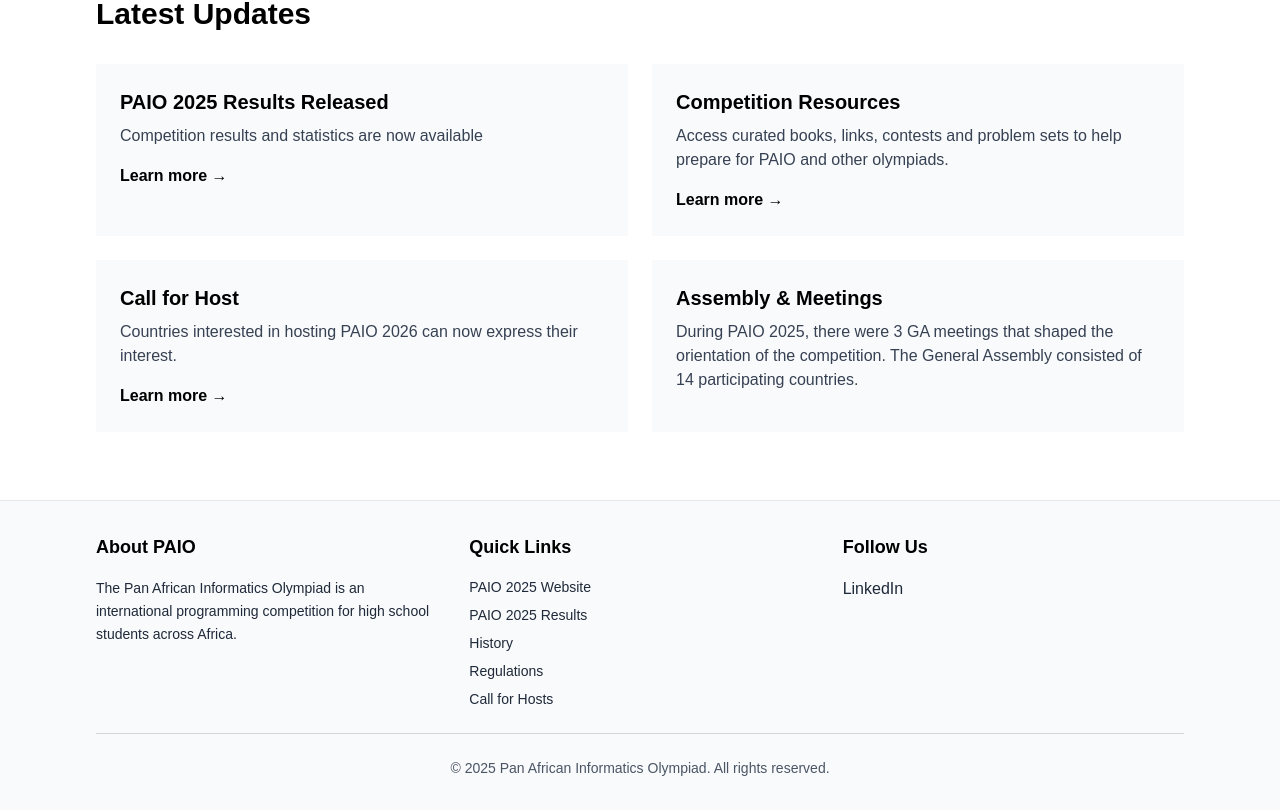
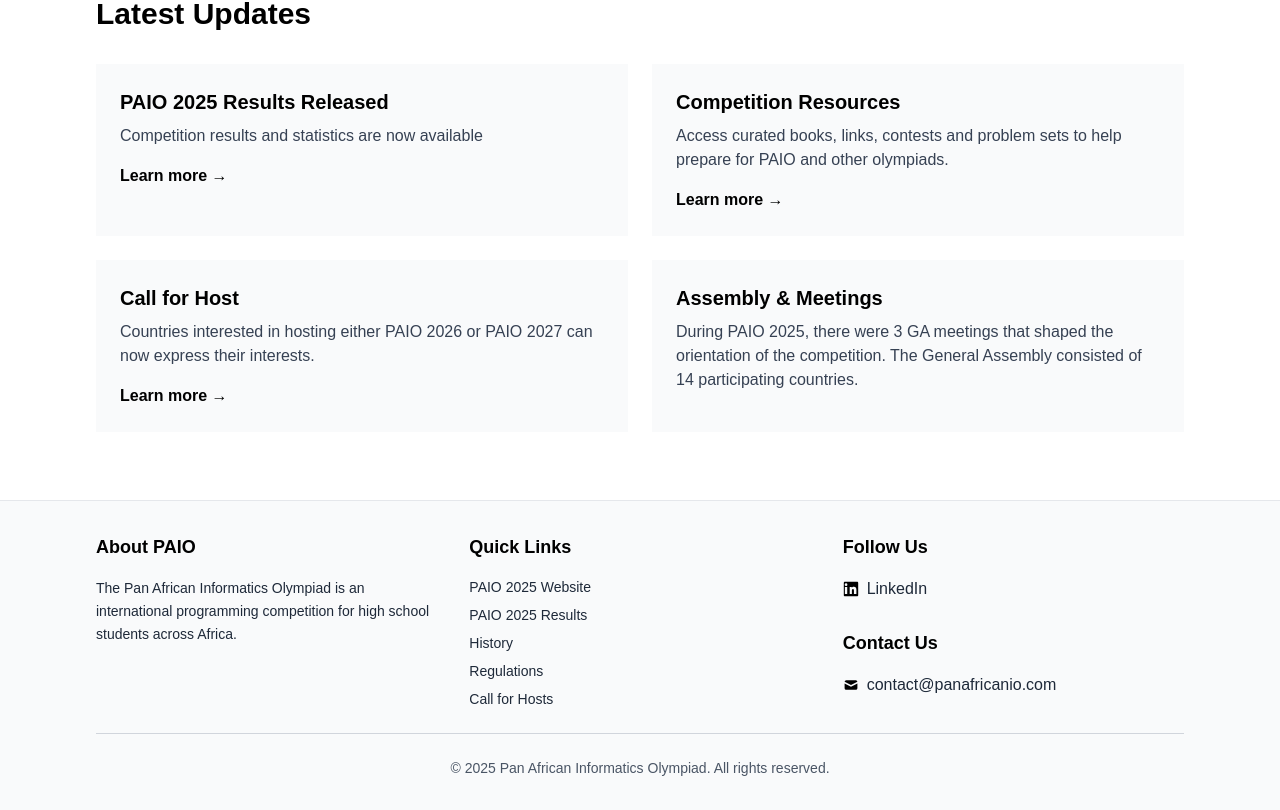
Before and after one commit to panafricanio/paio-general, a Next.js app: page / in a window 1280 px wide. Shown: the part 757-1567 px from the top of the page. Built offline with nearby package versions, Linux system fonts and the light colour scheme.

Commit message:
Add PAIO email and edit contact section

```diff
--- a/src/app/calls/hosts/page.tsx
+++ b/src/app/calls/hosts/page.tsx
@@ -11,10 +11,10 @@
 
           <div className="space-y-12">
             <div className="border-b border-gray-200 pb-8">
-              <h2 className="text-2xl font-bold mb-4 text-black">Host PAIO 2026 & 2027</h2>
+              <h2 className="text-2xl font-bold mb-4 text-black">Host PAIO 2026 or 2027</h2>
               <p className="text-gray-700 leading-relaxed max-w-3xl">
                 We invite qualified organizations to host the Pan African Informatics Olympiad.
-                Host countries must establish an Host Organizing Committee (HOC), Host Scientific
+                Host countries must establish a Host Organizing Committee (HOC), Host Scientific
                 Committee (HSC), and Host Technical Committee (HTC) to oversee all operations.
               </p>
             </div>
@@ -91,7 +91,7 @@
             <div className="border-t border-gray-200 pt-8 mt-4">
               <h3 className="text-xl font-bold mb-4 text-black">Ready to Apply?</h3>
               <p className="text-gray-700 mb-6 leading-relaxed max-w-3xl">
-                Contact us to receive the detailed hosting guidelines and application forms.
+                If your organization is interested in hosting either PAIO 2026 or PAIO 2027, please fill out the application form below.
               </p>
               <div className="flex gap-4 mb-8">
                 <a
--- a/src/app/organization/history/page.tsx
+++ b/src/app/organization/history/page.tsx
@@ -7,7 +7,7 @@
       <Header />
       <section className="py-16 bg-white">
         <div className="max-w-6xl mx-auto px-4 sm:px-6 lg:px-8">
-          <h1 className="text-4xl font-bold mb-8 text-gray-900">History of the Establishment of the Pan African Informatics Olympiad (PAIO)</h1>
+          <h1 className="text-4xl font-bold mb-8 text-gray-900">History</h1>
 
           <div className="prose prose-lg max-w-none text-gray-700">
             <p className="mb-6">
--- a/src/components/Footer.tsx
+++ b/src/components/Footer.tsx
@@ -26,12 +26,29 @@
           </div>
 
           {/* Social Media */}
-          <div>
-            <h3 className="text-black font-bold text-lg mb-4">Follow Us</h3>
-            <div className="flex gap-4">
-              {/* <a href="#" className="text-gray-800 hover:text-black transition">X</a> */}
-              {/* <a href="#" target='_blank' className="text-gray-800 hover:text-black transition">Facebook</a> */}
-              <a href="https://www.linkedin.com/company/pan-african-informatics-olympiad/about" target='_blank' className="text-gray-800 hover:text-black transition">LinkedIn</a>
+          <div className='grid gap-4'>
+            <div>
+              <h3 className="text-black font-bold text-lg mb-4">Follow Us</h3>
+              <div className="flex">
+                {/* <a href="#" className="text-gray-800 hover:text-black transition">X</a> */}
+                {/* <a href="#" target='_blank' className="text-gray-800 hover:text-black transition">Facebook</a> */}
+                <div className="flex items-center gap-2">
+                  <svg className="w-4 h-4" fill="black" viewBox="0 0 20 20">
+                    <path d="M16.338 16.338H13.67V12.16c0-.995-.017-2.292-1.194-2.292-1.195 0-1.38.932-1.38 1.893v4.577H8.368V7.5h2.577v1.008h.037c.36-.68 1.237-1.395 2.546-1.395 2.717 0 3.22 1.787 3.22 4.114v5.111zM3.823 6.323a1.684 1.684 0 11-.001-3.368 1.684 1.684 0 01.001 3.368zm1.467 9.976H2.356V7.5h2.934v8.799zM17.668 1H2.328C1.595 1 1 1.581 1 2.298v15.403C1 18.418 1.595 19 2.328 19h15.34c.734 0 1.332-.582 1.332-1.299V2.298C19 1.581 18.402 1 17.668 1z" />
+                  </svg>
+                  <a href="https://www.linkedin.com/company/pan-african-informatics-olympiad/about" target='_blank' className="text-gray-800 hover:text-black transition">LinkedIn</a>
+                </div>
+              </div>
+            </div>
+            <div>
+              <h3 className="text-black font-bold text-lg mb-4">Contact Us</h3>
+                <div className="flex items-center gap-2">
+                <svg className="w-4 h-4" fill="black" viewBox="0 0 20 20">
+                  <path d="M2.003 5.884L10 9.882l7.997-3.998A2 2 0 0016 4H4a2 2 0 00-1.997 1.884z"></path>
+                  <path d="M18 8.118l-8 4-8-4V14a2 2 0 002 2h12a2 2 0 002-2V8.118z"></path>
+                </svg>
+                <a href="mailto:contact@panafricanio.com" className="text-gray-800 hover:text-black transition">contact@panafricanio.com</a>
+                </div>
             </div>
           </div>
         </div>
--- a/src/components/Updates.tsx
+++ b/src/components/Updates.tsx
@@ -15,7 +15,7 @@
     {
       title: 'Call for Host',
       link: '/calls/hosts',
-      description: 'Countries interested in hosting PAIO 2026 can now express their interest.'
+      description: 'Countries interested in hosting either PAIO 2026 or PAIO 2027 can now express their interests.'
     },
     {
       title: 'Assembly & Meetings',
```
